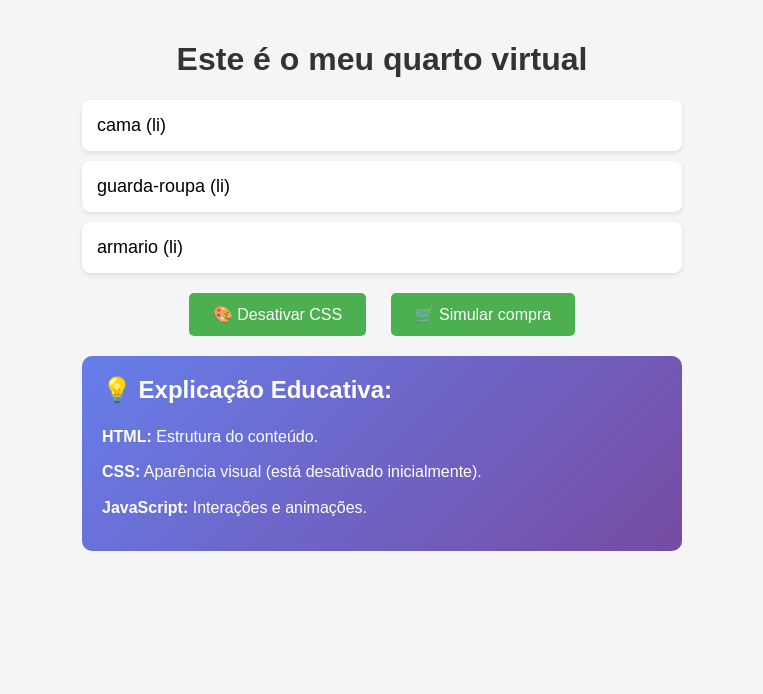
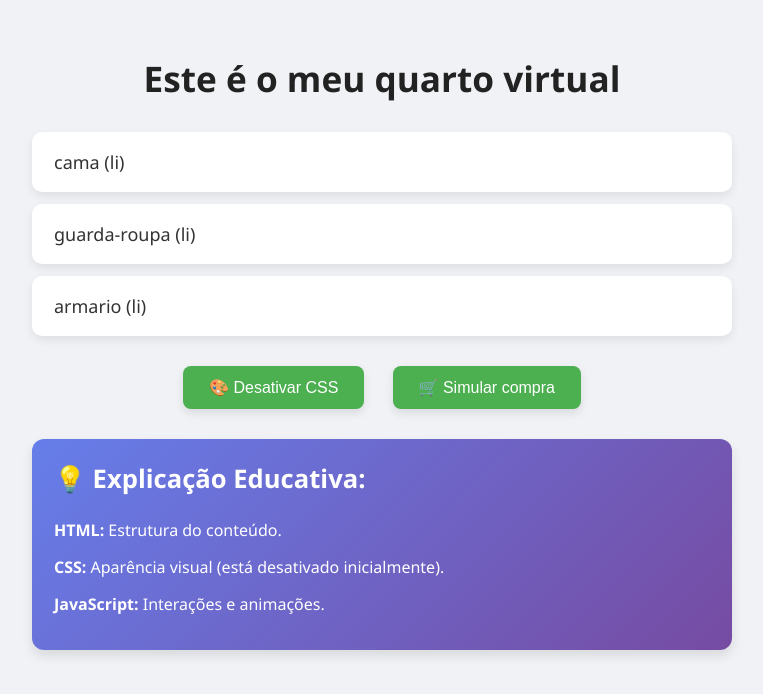
Before and after one commit to NicollasDelgado/Notion---Site, a plain HTML site: page Site aula/site.html in a window 1280 px wide. Both pictures are taken after a click on the button "🎨 Ativar CSS". Shown: the whole page, without its empty margins (258-1021 px from the left). Drawn offline with Linux system fonts and the light colour scheme.

Commit message:
Update style.css

```diff
--- a/Site aula/style.css
+++ b/Site aula/style.css
@@ -1,9 +1,10 @@
 body {
-    font-family: Arial, sans-serif;
-    max-width: 600px;
+  font-family: "Segoe UI", Tahoma, Geneva, Verdana, sans-serif;
+  max-width: 700px;
   margin: 0 auto;
-    padding: 20px;
-    background-color: #f5f5f5;
+  padding: 30px;
+  background-color: #f0f2f5;
+  color: #333;
   transition: all 0.8s ease;
 }
 
@@ -14,13 +15,13 @@ body {
 @keyframes cssActivation {
   0% {
     opacity: 0;
-        transform: scale(0.8);
+    transform: scale(0.95);
     filter: blur(10px);
   }
   50% {
     opacity: 0.7;
-        transform: scale(1.05);
-        filter: blur(5px);
+    transform: scale(1.03);
+    filter: blur(3px);
   }
   100% {
     opacity: 1;
@@ -30,32 +31,34 @@ body {
 }
 
 h1 {
-    color: #333;
+  color: #222;
   text-align: center;
+  font-size: 2.2rem;
+  margin-bottom: 30px;
 }
 
 ul {
   list-style: none;
   padding: 0;
+  margin: 0;
 }
 
 li {
-    background: white;
-    margin: 10px 0;
-    padding: 15px;
-    border-radius: 8px;
-    box-shadow: 0 2px 4px rgba(0,0,0,0.1);
+  background: #fff;
+  margin: 12px 0;
+  padding: 18px 22px;
+  border-radius: 10px;
+  box-shadow: 0 4px 10px rgba(0, 0, 0, 0.08);
   font-size: 18px;
-    transition: all 0.3s ease;
+  transition: transform 0.25s ease, box-shadow 0.25s ease;
 }
 
 li:hover {
-    transform: translateY(-2px);
-    box-shadow: 0 4px 8px rgba(0,0,0,0.15);
+  transform: translateY(-3px);
+  box-shadow: 0 8px 16px rgba(0, 0, 0, 0.12);
 }
 
 .buying-animation {
-    animation: buyingPulse 0.6s ease-in-out;
   background: linear-gradient(45deg, #ff6b6b, #ffd93d, #6bcf7f, #4d94ff);
   background-size: 300% 300%;
   animation: buyingPulse 0.6s ease-in-out, rainbow 2s linear infinite;
@@ -74,7 +77,7 @@ li:hover {
 }
 
 .converted {
-    font-size: 24px;
+  font-size: 26px;
   text-align: center;
   animation: emojiPop 0.5s ease-out;
 }
@@ -95,54 +98,63 @@ li:hover {
 }
 
 button {
-    background-color: #4CAF50;
+  background-color: #4caf50;
   color: white;
-    padding: 12px 24px;
+  padding: 12px 26px;
   border: none;
-    border-radius: 5px;
+  border-radius: 8px;
   cursor: pointer;
   font-size: 16px;
   margin: 20px 0;
-    transition: background-color 0.3s;
+  box-shadow: 0 4px 10px rgba(0, 0, 0, 0.1);
+  transition: background-color 0.3s, transform 0.2s;
 }
 
 button:hover {
   background-color: #45a049;
+  transform: translateY(-1px);
+}
+
+button:active {
+  transform: scale(0.97);
 }
 
 .controls {
   text-align: center;
-    margin: 20px 0;
+  margin: 30px 0;
 }
 
 .controls button {
-    margin: 0 10px;
+  margin: 0 12px;
 }
 
 .explanation {
-    background: linear-gradient(135deg, #667eea 0%, #764ba2 100%);
+  background: linear-gradient(135deg, #667eea, #764ba2);
   color: white;
-    padding: 20px;
-    border-radius: 10px;
-    margin: 20px 0;
+  padding: 22px;
+  border-radius: 12px;
+  margin: 30px 0;
+  box-shadow: 0 6px 12px rgba(0, 0, 0, 0.1);
 }
 
 .explanation h2 {
   margin-top: 0;
-    color: #fff;
+  font-size: 1.6rem;
 }
 
 .explanation p {
   margin: 10px 0;
-    line-height: 1.6;
+  line-height: 1.7;
+  font-size: 1rem;
 }
 
 .no-css-warning {
-    background: #ff6b6b;
+  background: #ff4e4e;
   color: white;
-    padding: 10px;
-    border-radius: 5px;
-    margin: 10px 0;
+  padding: 12px;
+  border-radius: 8px;
+  margin: 20px 0;
   text-align: center;
   font-weight: bold;
+  box-shadow: 0 4px 10px rgba(0, 0, 0, 0.1);
 }
```
Lines whose indentation alone changed are shown as unchanged.
